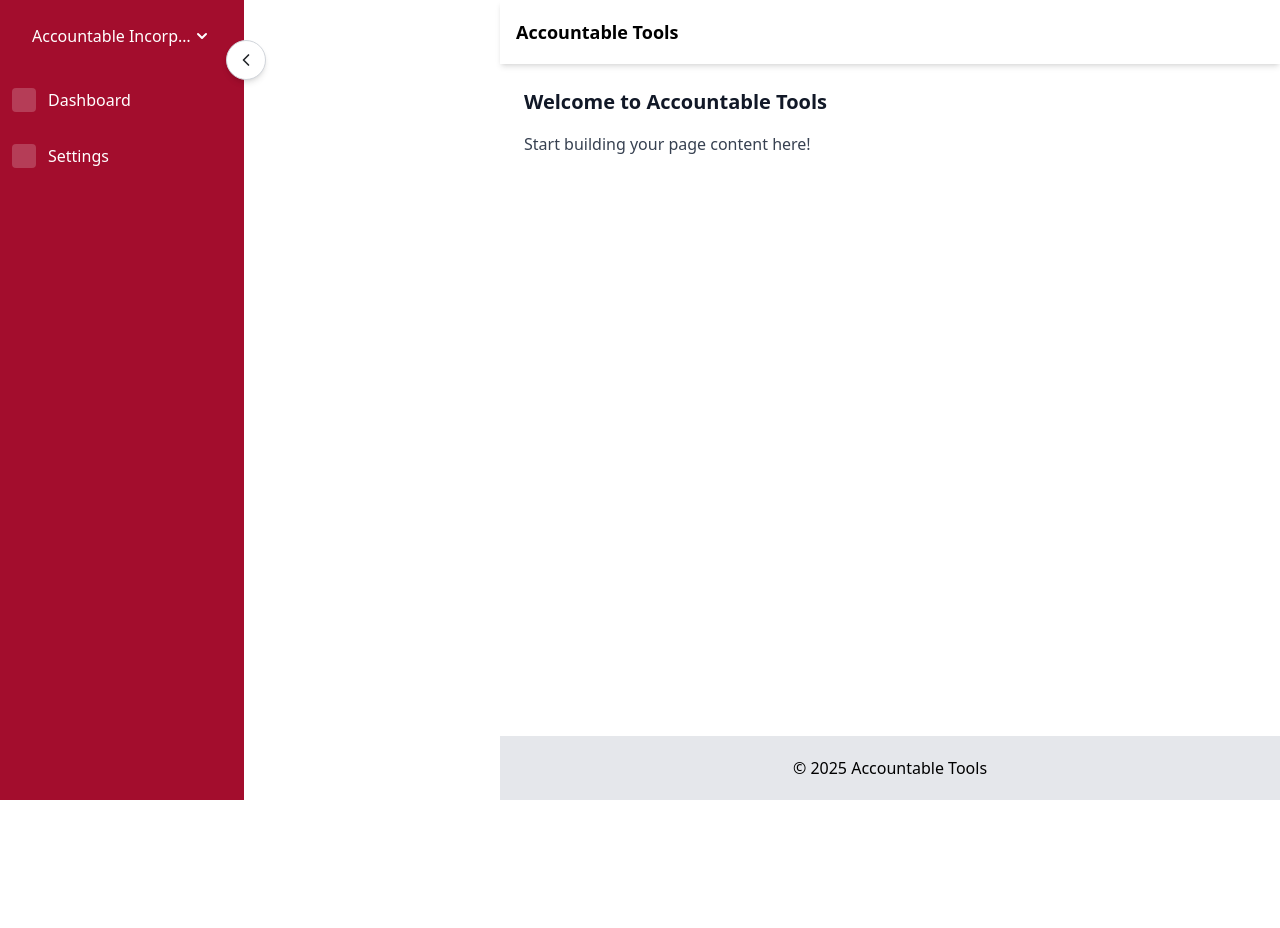
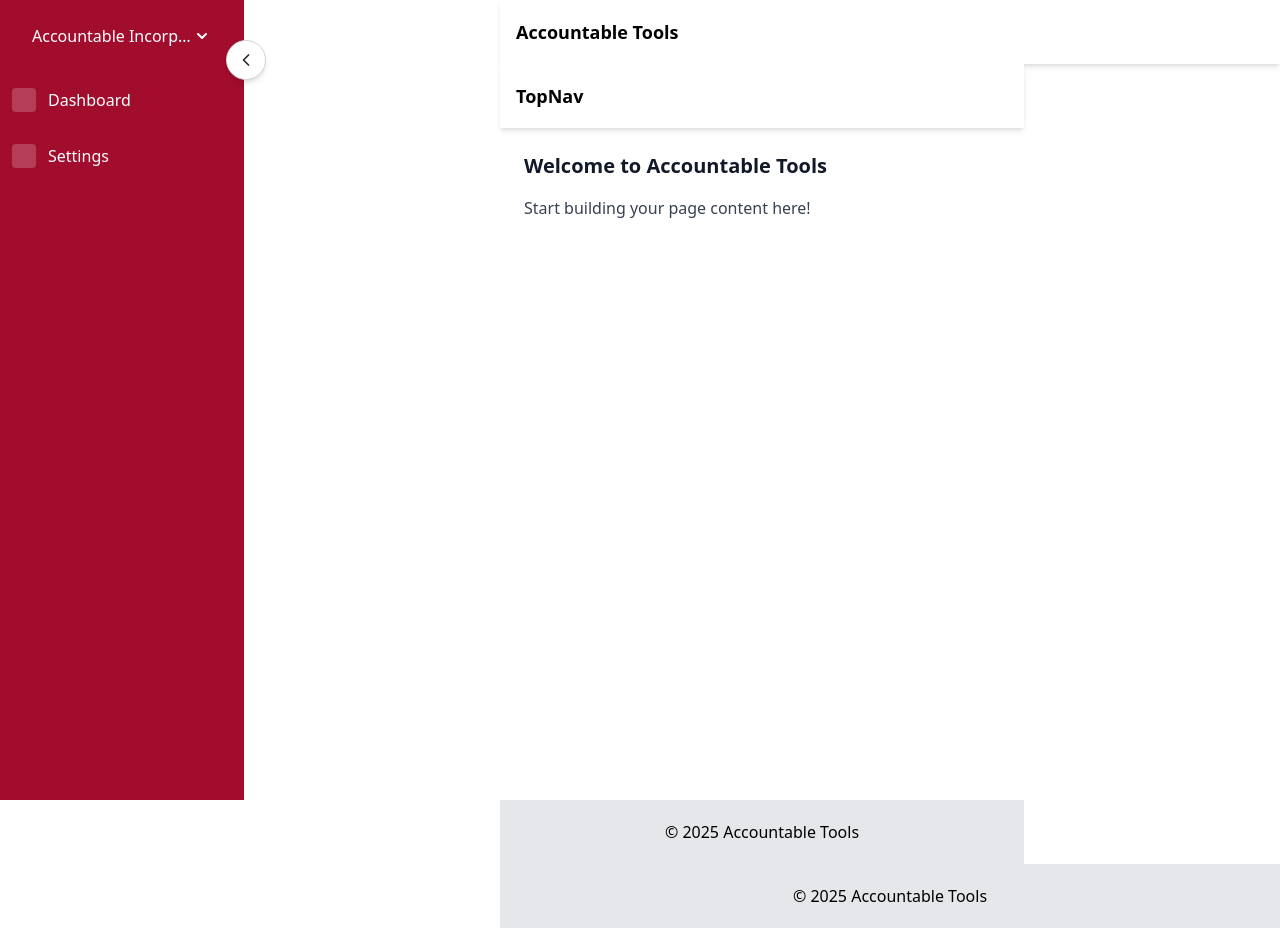
Before and after one commit to accountable-tools/accountable-fe, a Next.js app: page / in a window 1280 px wide. Before the commit the page ends 800 px from the top, so only its background shows below. Built offline with nearby package versions, Linux system fonts and the light colour scheme.

Commit message:
Update Main.tsx

```diff
--- a/src/react-components/layout/Main.tsx
+++ b/src/react-components/layout/Main.tsx
@@ -1,11 +1,30 @@
-import { ReactNode } from "react";
+import React from "react";
+import TopNav from "@/react-components/layout/TopNav";
+import Body from "@/react-components/layout/Body";
+import Footer from "@/react-components/layout/Footer";
 
-interface MainProps {
-  children: ReactNode;
+export default function Main({
+  children,
+  isCollapsed,
+}: {
+  children: React.ReactNode;
+  isCollapsed: boolean;
+}) {
+  return (
+    <div
+      className="flex flex-col min-h-screen transition-all duration-300"
+      style={{
+        width: isCollapsed ? "calc(100% - 4rem)" : "calc(100% - 16rem)",
+      }}
+    >
+      {/* Top Navigation */}
+      <TopNav />
+
+      {/* Main Content Area */}
+      <Body>{children}</Body>
+
+      {/* Footer */}
+      <Footer />
+    </div>
+  );
 }
-
-const Main = ({ children }: MainProps) => {
-  return <main className="flex-1 p-6 transition-all duration-300">{children}</main>;
-};
-
-export default Main;
```
